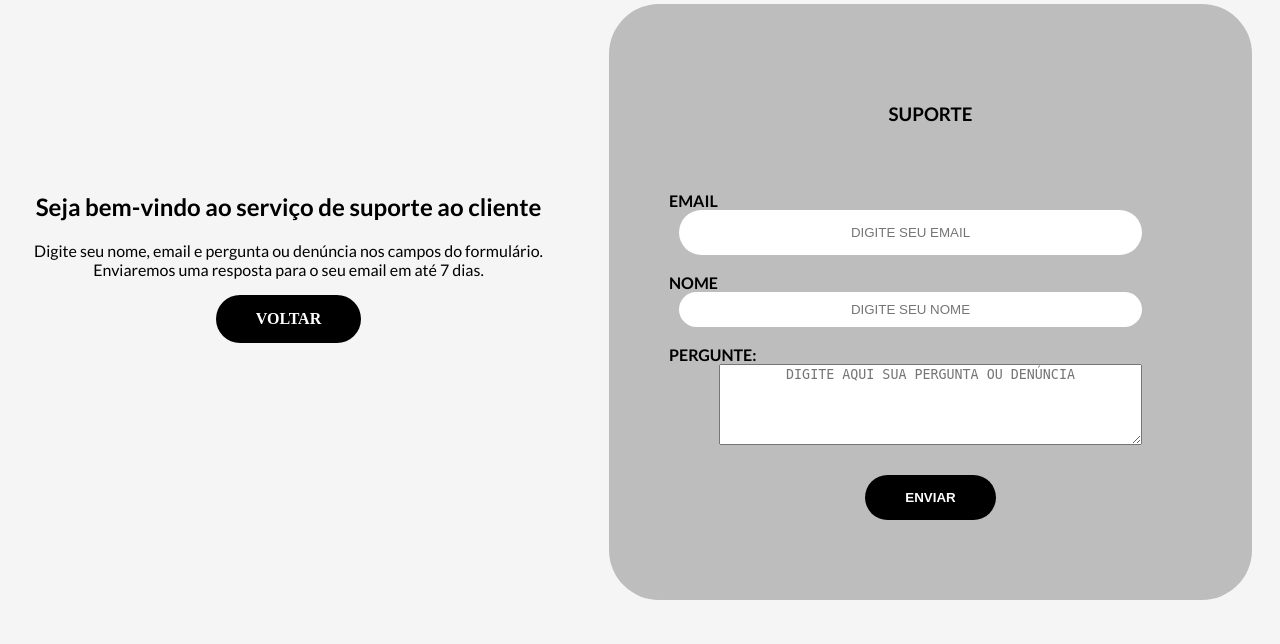
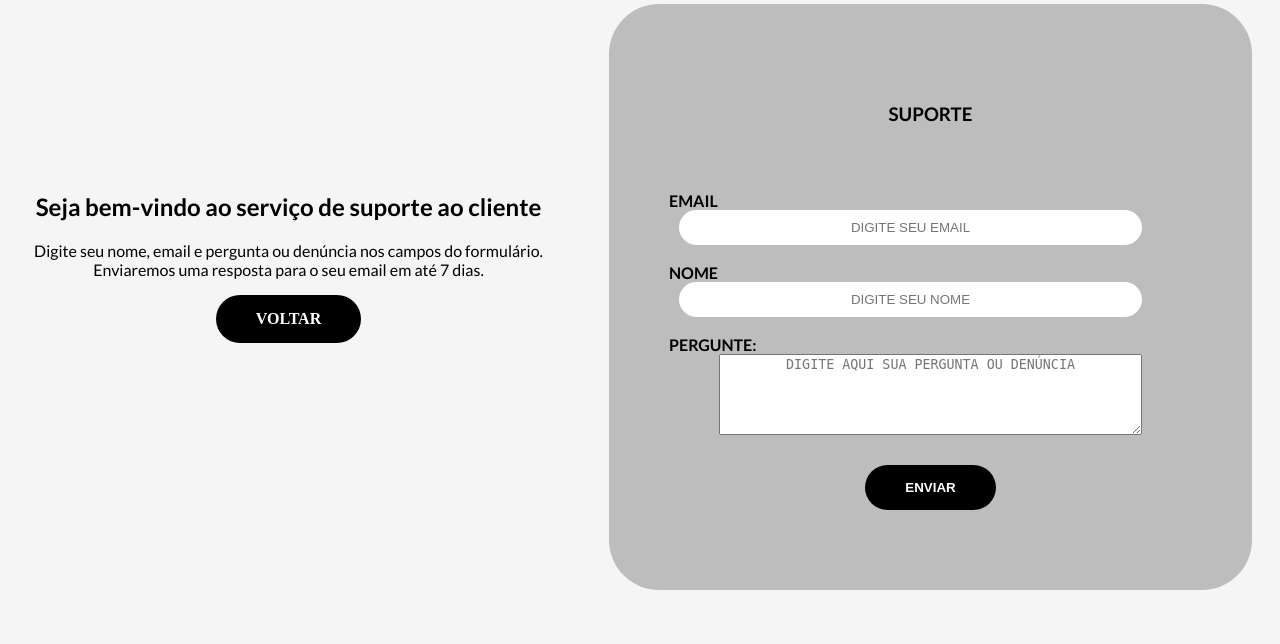
Before and after one commit to Azazel-Admetus/didaktos, a PHP site: page /html/suporte.html in a window 1280 px wide, with the pointer over the restyled element. Shown: the part 156-800 px from the top of the page. Run offline with PHP 8.4, Linux system fonts and the light colour scheme; some web fonts are replaced.

Commit message:
retirei o padding do inou

```diff
--- a/css/suporte.css
+++ b/css/suporte.css
@@ -89,9 +89,7 @@ input{
     margin-left: -40px;
     text-align: center;
 }
-input:hover{
-padding: 15px;
-}
+
 h1{
     font-family: "Lato", serif;
     font-weight: 700;
```
